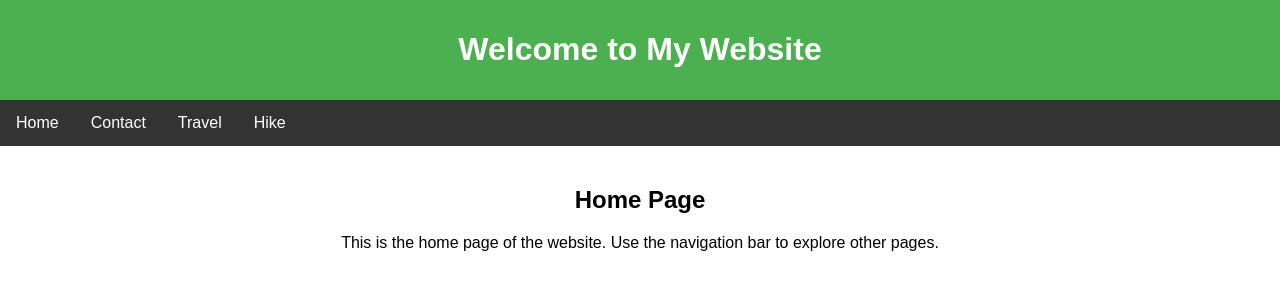
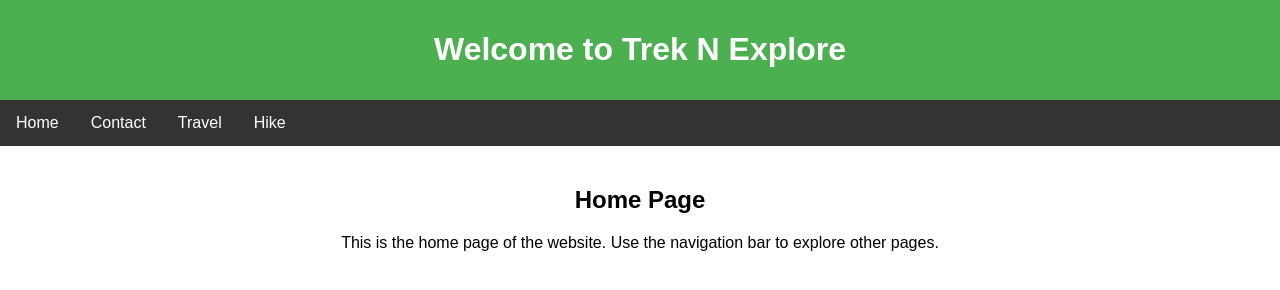
Before and after one commit to kunalpatz/home, a plain HTML site: page index.html in a window 1280 px wide. Drawn offline with Linux system fonts and the light colour scheme.

Commit message:
Update index.html

```diff
--- a/index.html
+++ b/index.html
@@ -8,7 +8,7 @@
 </head>
 <body>
     <header>
-        <h1>Welcome to My Website</h1>
+        <h1>Welcome to Trek N Explore</h1>
     </header>
     <nav>
         <a href="index.html">Home</a>
```
